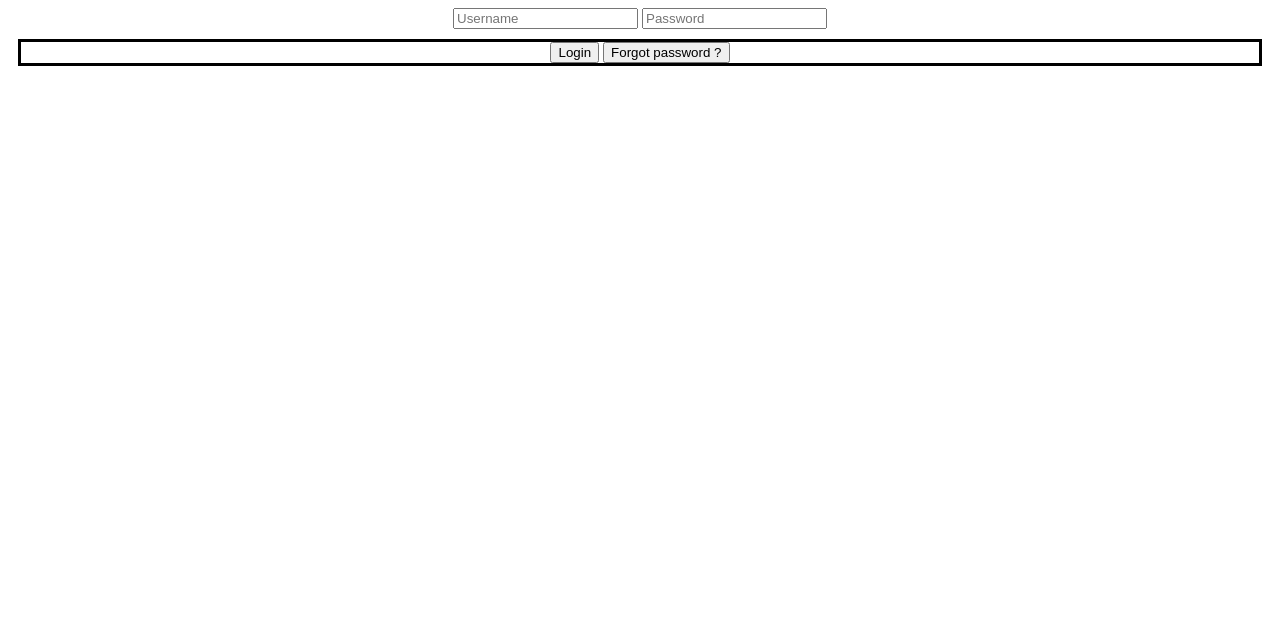
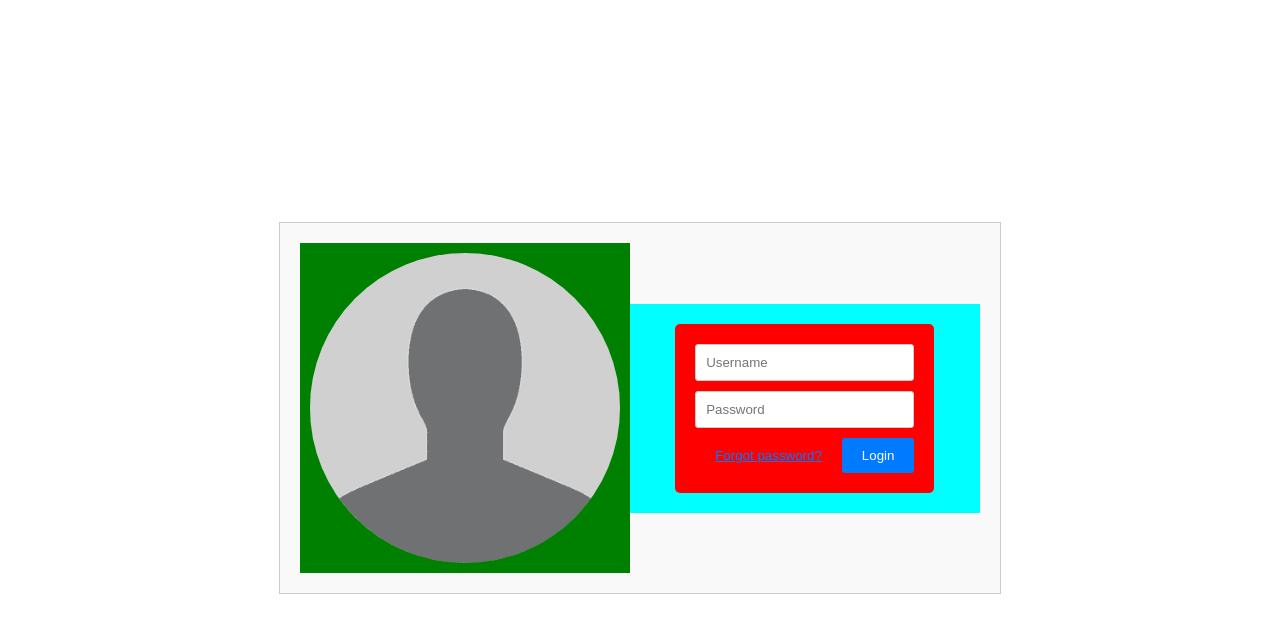
Before and after one commit to 4PoH/github.io, a plain HTML site: page HTML/login.html in a window 1280 px wide. Drawn offline with Linux system fonts and the light colour scheme.

Commit message:
Page login test a faire

```diff
--- a/CSS/style.css
+++ b/CSS/style.css
@@ -1,15 +1,90 @@
-body{
+body {
     display: flex;
     justify-content: center;
-    text-align: center;
-    flex-direction: column;
+    align-items: center;
+    height: 100vh;
 }
 
-div {
-    border: solid;
-    margin: 10px;
+.container {
+    display: flex;
+    justify-content: space-between;
+    align-items: center;
+    border: solid 1px #ccc;
+    padding: 20px;
+    background-color: #f9f9f9;
 }
 
-.login{
+.image-container {
+    flex: 1;
+    display: flex;
+    justify-content: center;
+    align-items: center;
+    background-color: green;
+    padding: 10px;
+}
+
+.image-login {
+    max-width: 100%;
+    height: auto;
+    border-radius: 50%;
+    /* Pour s'assurer que l'image reste circulaire même si elle n'est pas parfaitement carrée */
+    object-fit: cover;
+}
+
+
+.square-login {
+    flex: 1;
+    display: flex;
+    justify-content: center;
+    align-items: center;
+    background-color: aqua;
+    padding: 20px;
+}
+
+.form-login {
+    display: flex;
+    flex-direction: column;
     justify-content: space-around;
+    background-color: red;
+    padding: 20px;
+    border-radius: 5px;
 }
+
+.form-login input {
+    margin-bottom: 10px;
+    padding: 10px;
+    border: 1px solid #ccc;
+    border-radius: 3px;
+}
+
+.form-login div {
+    display: flex;
+    justify-content: space-between;
+}
+
+.form-login button {
+    padding: 10px 20px;
+    border: none;
+    background-color: #007bff;
+    color: white;
+    border-radius: 3px;
+    cursor: pointer;
+}
+
+.form-login button[type="button"] {
+    background-color: transparent;
+    color: #007bff;
+    text-decoration: underline;
+}
+
+.form-login button[type="button"]:hover {
+    text-decoration: none;
+}
+
+.form-login button[type="submit"] {
+    background-color: #007bff;
+}
+
+.form-login button[type="submit"]:hover {
+    background-color: #0056b3;
+}
--- a/HTML/login.html
+++ b/HTML/login.html
@@ -4,15 +4,22 @@
   <meta charset="utf-8">
   <title>AppSport - Login</title>
   <link rel="stylesheet" href="../CSS/style.css">
-  <script src="script.js"></script>
 </head>
 <body>
-    <form class="login">
-        <input type="text" placeholder="Username">
-        <input type="password" placeholder="Password">
-        <div>
-            <button>Login</button>
-            <button>Forgot password ?</button>
+    <div class="container">
+        <div class="image-container">
+            <img src="../png-transparent-user-profile-2018-in-sight-user-conference-expo-business-default-business-angle-service-people-thumbnail.png" alt="Image de connexion" class="image-login">
         </div>
-    </form>
+        <div class="square-login">
+            <form class="form-login">
+                <input type="text" placeholder="Username">
+                <input type="password" placeholder="Password">
+                <div>
+                    <button type="button">Forgot password?</button>
+                    <button type="submit">Login</button>
+                </div>
+            </form>
+        </div>
+    </div>
 </body>
+</html>
```
Also changed, not shown: png-transparent-user-profile-2018-in-sight-user-conference-expo-business-default-business-angle-service-people-thumbnail.png (added).
